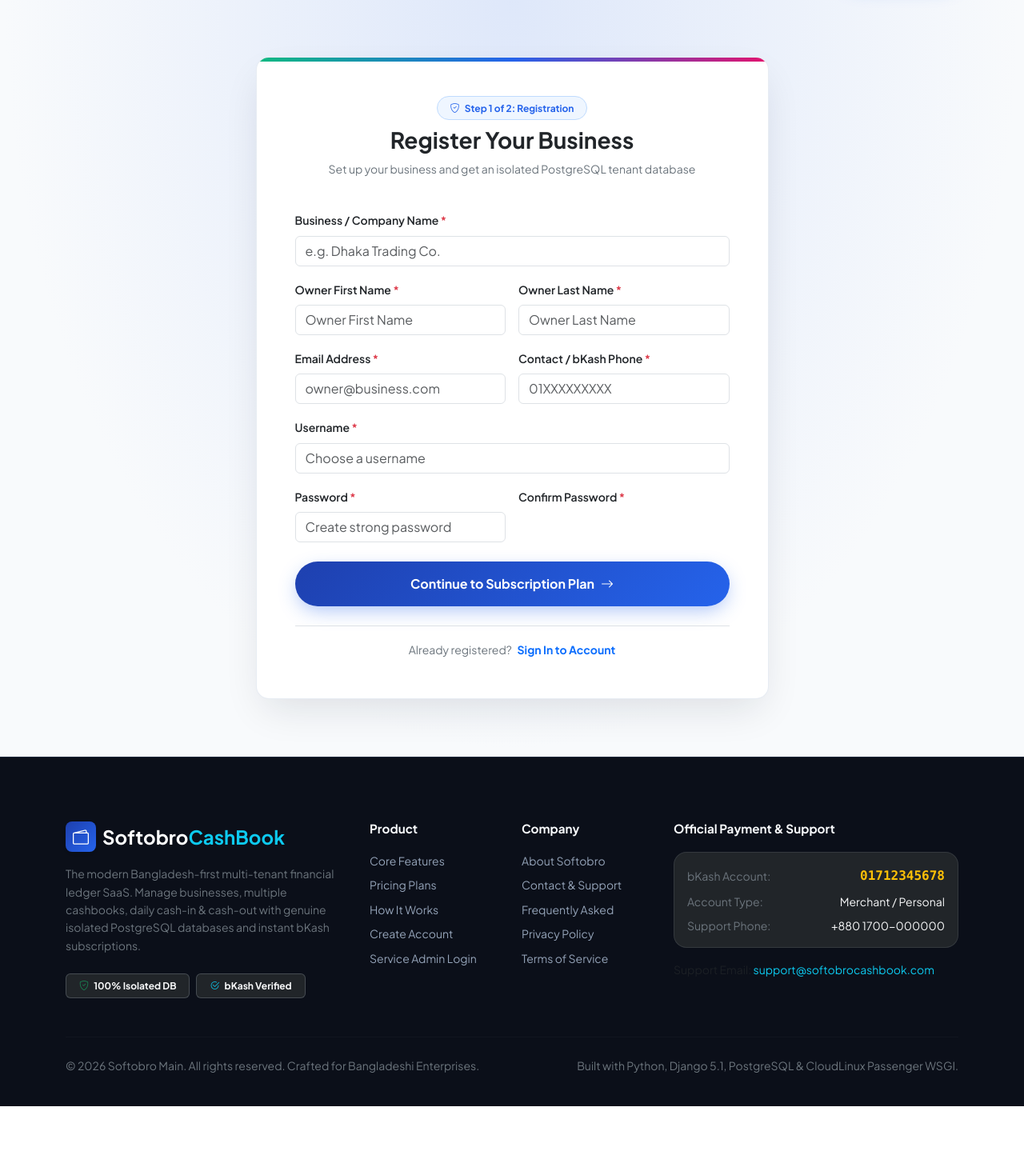
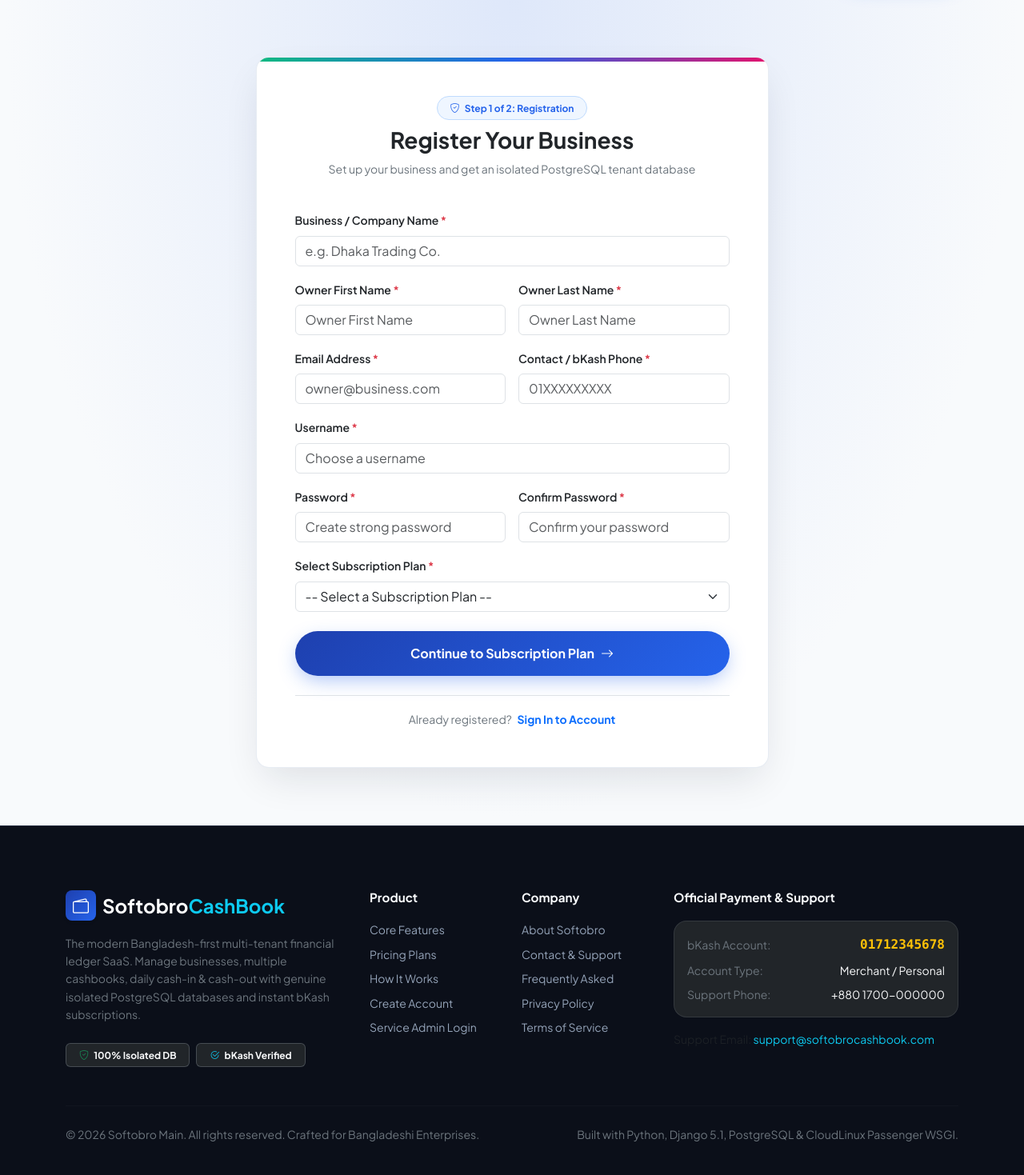
Before and after one commit to Fahim-Prionto/SoftobroCashbook, a Django app: page /auth/register/ in a window 1280 px wide. Shown: the part 81-1550 px from the top of the page at 80% size. Before the commit the page ends 1464 px from the top, so only its background shows below. Run offline with Django 5.2, Linux system fonts and the light colour scheme; tables that the repository leaves empty hold one stand-in row (values such as "Sample post").

Commit message:
Fix confirm password input rendering and add plan selector in business registration form

```diff
--- a/accounts/forms.py
+++ b/accounts/forms.py
@@ -68,7 +68,7 @@ class ServiceAdminRegistrationForm(forms.ModelForm):
     def clean(self):
         cleaned_data = super().clean()
         password = cleaned_data.get('password')
-        confirm_password = cleaned_data.get('confirm_password')
+        confirm_password = cleaned_data.get('confirm_password') or cleaned_data.get('password_confirm')
 
         if password and confirm_password and password != confirm_password:
             self.add_error('confirm_password', "Passwords do not match.")
--- a/templates/accounts/register.html
+++ b/templates/accounts/register.html
@@ -83,9 +83,17 @@
                             </div>
                             <div class="col-md-6">
                                 <label class="form-label fw-semibold small text-dark">Confirm Password <span class="text-danger">*</span></label>
-                                {{ form.password_confirm }}
-                                {% if form.password_confirm.errors %}
-                                <div class="text-danger small mt-1">{{ form.password_confirm.errors.0 }}</div>
+                                {{ form.confirm_password }}
+                                {% if form.confirm_password.errors %}
+                                <div class="text-danger small mt-1">{{ form.confirm_password.errors.0 }}</div>
+                                {% endif %}
+                            </div>
+
+                            <div class="col-12">
+                                <label class="form-label fw-semibold small text-dark">Select Subscription Plan <span class="text-danger">*</span></label>
+                                {{ form.plan }}
+                                {% if form.plan.errors %}
+                                <div class="text-danger small mt-1">{{ form.plan.errors.0 }}</div>
                                 {% endif %}
                             </div>
 
```
Also changed, not shown: tenants/management/commands/delete_tenant.py (line endings or trailing spaces).
